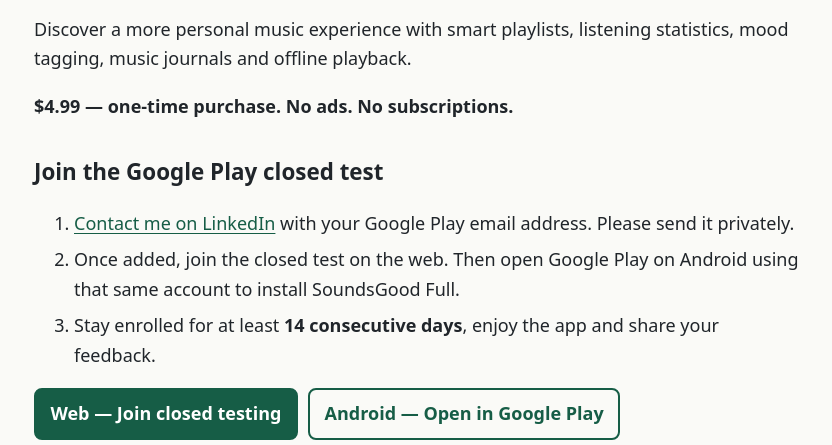
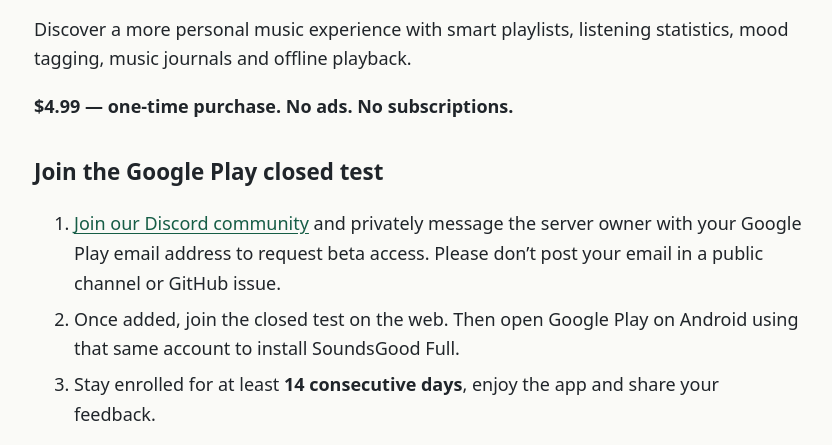
Before and after one commit to sulaimonao/SoundsGood, a plain HTML site: page docs/index.html in a window 1280 px wide. Shown: the part 308-753 px from the top of the page, without its empty margins (222-1054 px from the left). Drawn offline with Linux system fonts and the light colour scheme.

Commit message:
Use Discord for SoundsGood beta sign-ups (docs/index.html)

```diff
--- a/docs/index.html
+++ b/docs/index.html
@@ -7,7 +7,7 @@
 <p>Discover a more personal music experience with smart playlists, listening statistics, mood tagging, music journals and offline playback.</p>
 <p><strong>$4.99 — one-time purchase. No ads. No subscriptions.</strong></p>
 <h2>Join the Google Play closed test</h2>
-<ol><li><a href="https://www.linkedin.com/in/akeemsulaimon/">Contact me on LinkedIn</a> with your Google Play email address. Please send it privately.</li>
+<ol><li><a href="https://discord.gg/7jYxyyqHm">Join our Discord community</a> and privately message the server owner with your Google Play email address to request beta access. Please don’t post your email in a public channel or GitHub issue.</li>
 <li>Once added, join the closed test on the web. Then open Google Play on Android using that same account to install SoundsGood Full.</li>
 <li>Stay enrolled for at least <strong>14 consecutive days</strong>, enjoy the app and share your feedback.</li></ol>
 <p class="play-actions"><a href="https://play.google.com/apps/testing/com.sulaimonao.soundsgood.full">Web — Join closed testing</a> <a href="https://play.google.com/store/apps/details?id=com.sulaimonao.soundsgood.full">Android — Open in Google Play</a></p>
```
